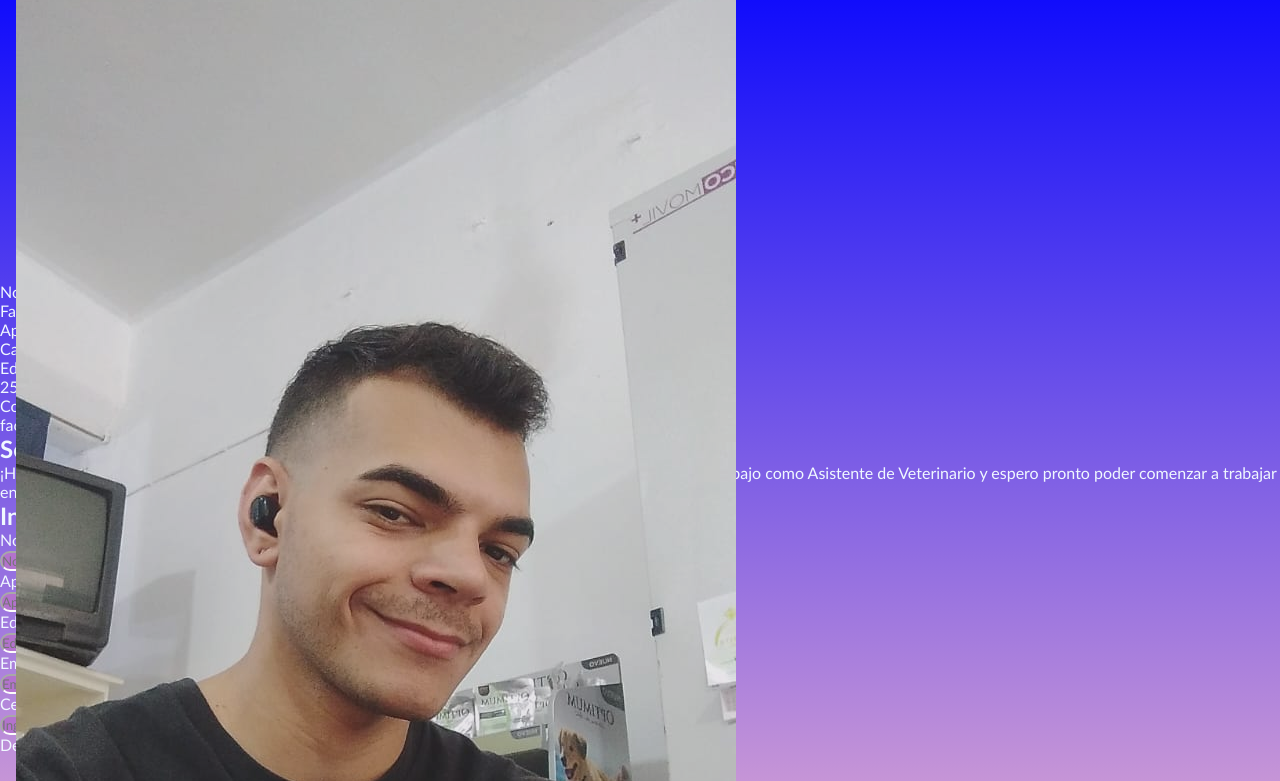
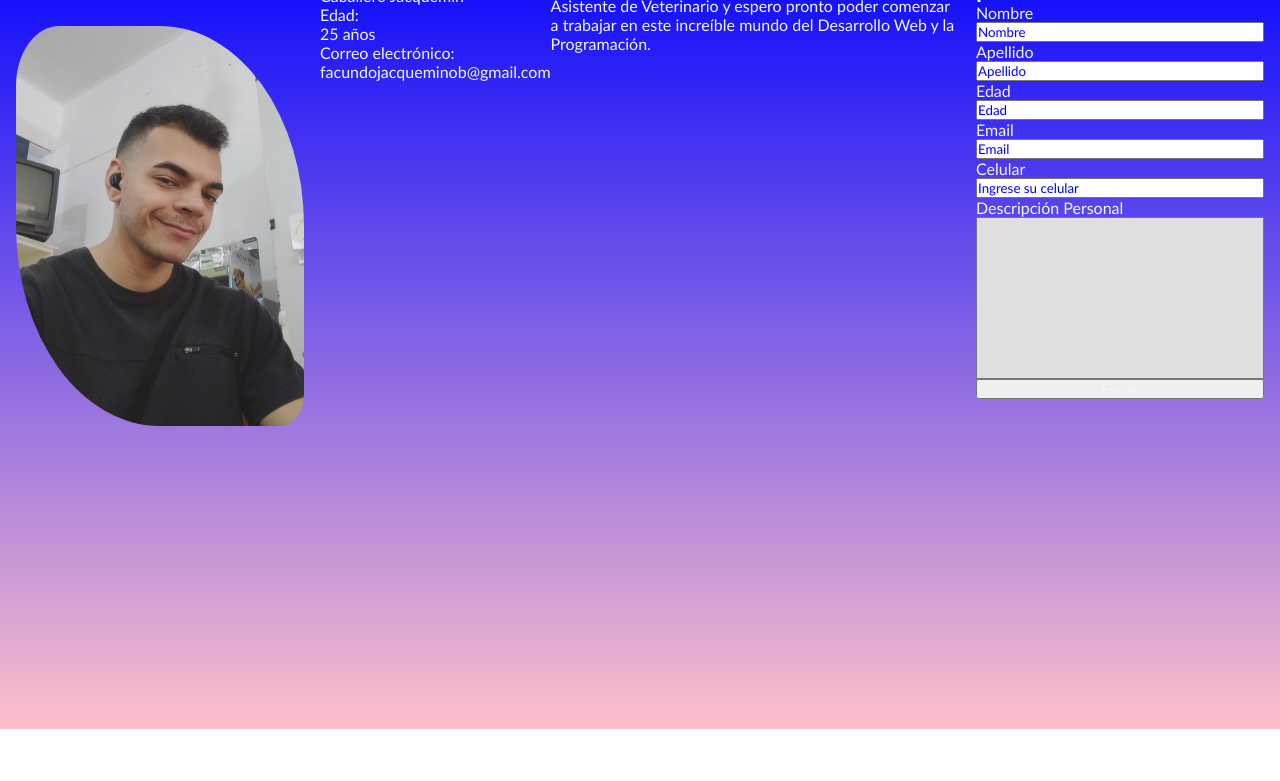
Before and after one commit to DhammoProgrammer/NUCBA_C03, a plain HTML site: page index.html in a window 1280 px wide. Shown: the part 71-852 px from the top of the page. After the commit the page ends 800 px from the top, so only its background shows below. Drawn offline with Linux system fonts and the light colour scheme.

Commit message:
Agregué cambios en clases y agregué Flex

```diff
--- a/styles.css
+++ b/styles.css
@@ -1,120 +1,78 @@
 *{
     font-family: 'Trebuchet MS', 'Lucida Sans Unicode', 'Lucida Grande', 'Lucida Sans', Arial, sans-serif;
     color:aliceblue;
-
+    box-sizing: border-box;
     padding: 0px;
     margin: 0px;
-
 }
 
 body{
-    background: linear-gradient(blue, #ffc0cb);
+    background: linear-gradient(#0000ff, #ffc0cb);
+    display: flex;
+    flex-wrap: wrap;
+    min-height: 100vh;
 
+}
+.principal{
+    width: 25vw;
+    display: flex;
+    flex-direction: column;
+    gap: 5vh;
+    padding: 1rem;
 }
 
 .titulo{
+    font-size: 32px;
     text-align: center;
     color: #c4c2c5;
     padding-bottom: 2px;
 }
 
 .fotodeperfil{
-
-    display: block;
+    overflow: hidden;
+    display: inline-block;
     margin: 0px;
-    height: 280px;
-    width: 250px;
+    height: 50vh;
+    width: 100%;
     border-radius: 15% 50% 8%;
-    padding: 1rem;
     filter: contrast(82%);
-
 }
 
-.datos{
-    display:inline-block;
-    position: relative;
-    top: -200px;
-    font-size: 18px;
-    margin: 0.2rem;
-    padding: 0px;
-    padding-left: 22%;
-    width: 25%;
- }
 
- /*Div "Sobre Mí"*/
- .cajasobremi{
-    position: relative;
-    top: -400px; left: 40px;
-
-    font-size: 16px;
-    margin:auto;
-    padding-left: 45%;
-    margin-bottom: 10px;
-    display: inline-block;
-    width: 450px;
-    height: 200px;
+.fotodeperfil img{
+    width: 100%;
+    height: 100%;
+    object-fit: cover;
 }
 
-fieldset{
-
-    position: relative;
-    top: -340px; left: 12%;
-    display: block;
-    padding: 50px;
-    margin: auto;
-    text-align: center;
-    /*Glassmorphism*/
-    background-color: #b373cc ;
-    box-shadow: 0 4px 20px #00008b;
-    backdrop-filter: blur(5px);
-    -webkit-backdrop-filter: blur(5px);
-    color:#0000ff;
-    border-color: #ffc0cb;
-    border: 1px solid rgba(255, 255, 255, 0.14);
-    /**/
-    border-radius: 7px;
-    width: 250px
-
-
-
-}
-input{
-
-    display: block;
-    margin-top: 2px;
-    border-color:#fcfcfc;
-    border-radius: 10px;
-    width: 250px;
-
-    background-color: #b373cc;
+.contenidos{
+    width: 50vw;
+    display: flex;
 }
 
-legend{
-    margin-bottom: 4px;
-    position: fixed;
-    text-align: center;
-    color: darkblue;
-    font-weight: bold
-
+.formulario{
+    flex: 1;
+    display: flex;
+    flex-direction: column;
+    padding: 1rem;
 }
 
-textarea{
-    height: 200px;
-    margin-top: 30px;
-    border-color: #fff;
-    border-radius: 6px;
-    display: block;
-    width: 250px;
-    background-color: #b373cc;
+.formulario form{
+    display: flex;
+    flex-direction: column;
 }
 
-button{
-    margin-top: 22px;
-    color: #00008b;
-    width: 250px;
-    border-radius: 10px;
+.formulario form input::placeholder{
+    opacity: 1;
+    color: #0000ff;
 }
-.datospersonales{
-    display: block;
-    margin-top: -35px;
+
+.formulario form textarea::placeholder{
+    opacity: 1;
+    color: #e2dfdf;
 }
+
+.formulario form textarea{
+    background-color: #e2dfdf;
+    resize: none;
+}
```
